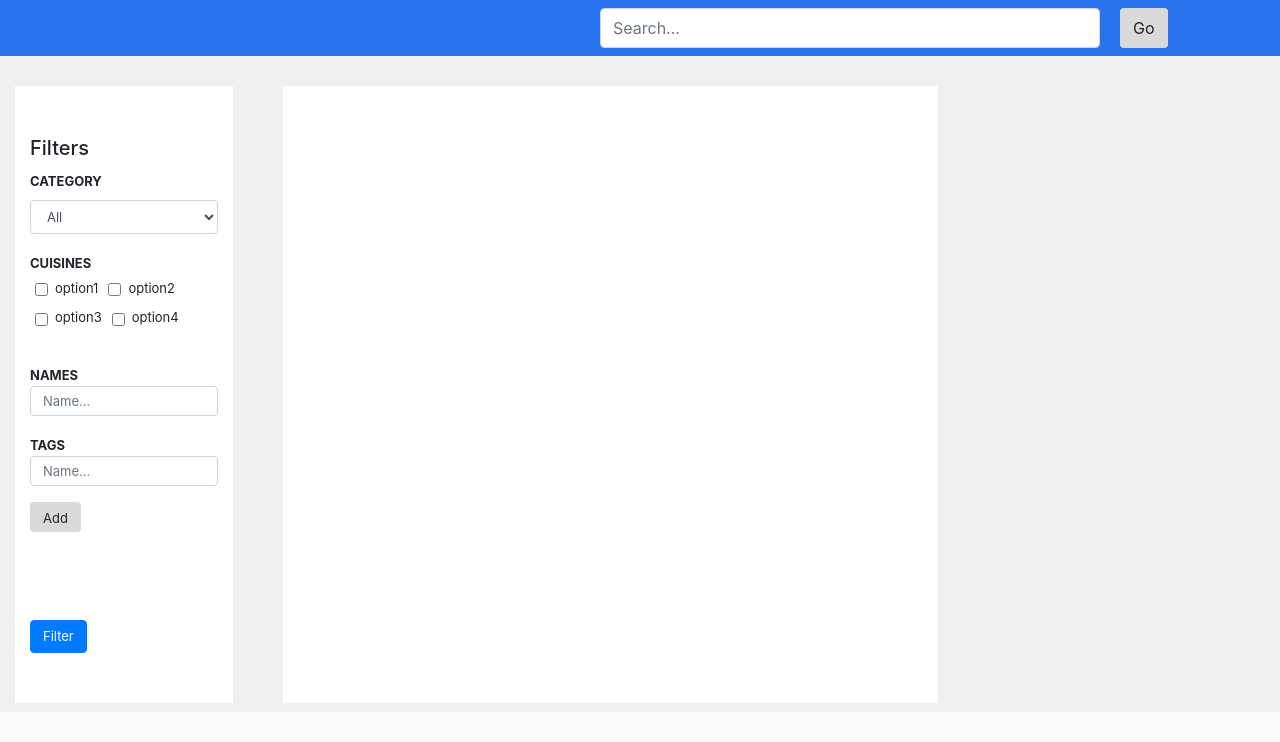
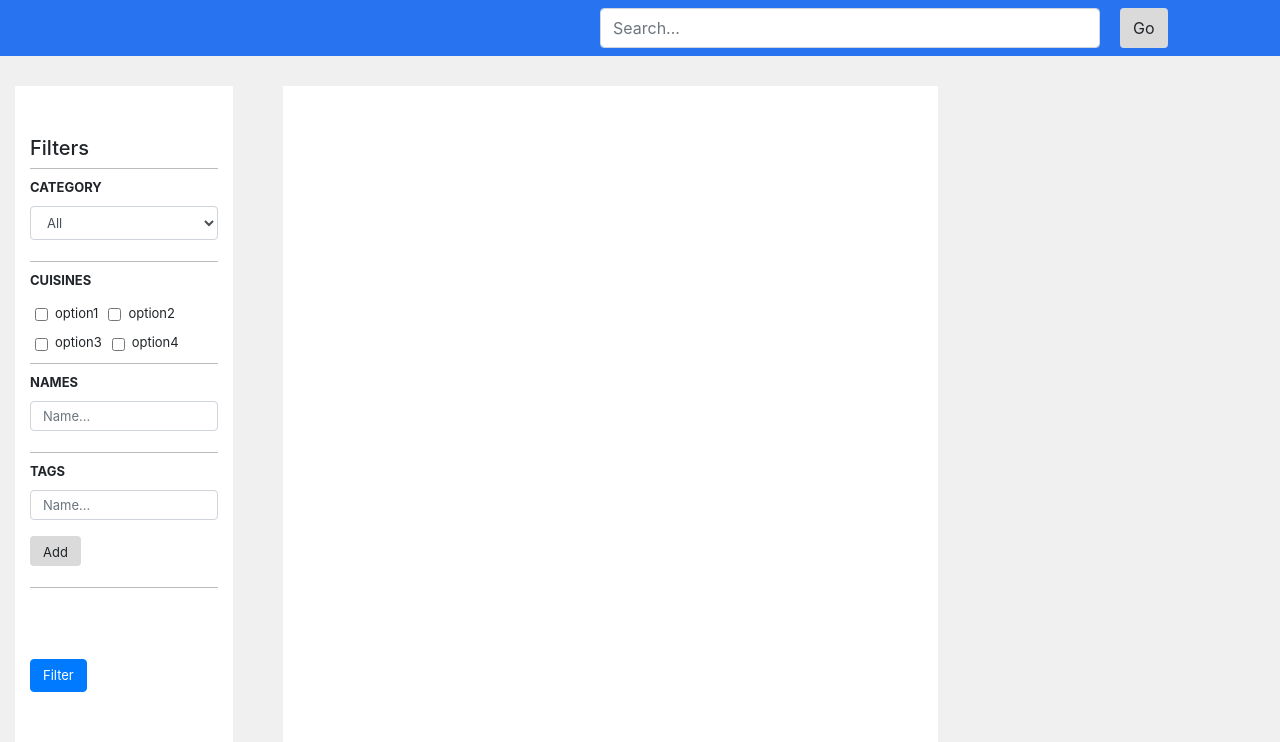
Before and after one commit to kankits/Not-Random, a Flask app: page /places in a window 1280 px wide. Shown: the part 88-830 px from the top of the page. Before the commit the page ends 741 px from the top, so only its background shows below. Run offline with Flask 3, Linux system fonts and the light colour scheme; some libraries are stand-ins or nearby versions.

Commit message:
ui changes

```diff
--- a/app.py
+++ b/app.py
@@ -74,7 +74,7 @@ def get_candidate_values_route():
 
 # Temporary Users table
 
-Users = {}
+Users = {"admin": "admin"}
 
 @app.route('/login', methods=['GET', 'POST'])
 def login():
--- a/static/style.css
+++ b/static/style.css
@@ -257,3 +257,13 @@ a:hover {
   border-radius: 5px;
   color: #ffffff;
 }
+
+.filter-element {
+  border-top: 1px solid #bbb;
+  border-bottom: 1px solid #bbb;
+  border-radius: 0px;
+  margin-bottom: -1px;
+  padding-top: 5px;
+  padding-bottom: 5px;
+  overflow-y: auto;
+}
--- a/template/places.html
+++ b/template/places.html
@@ -23,8 +23,8 @@
 
             <!-- drop down filter -->
             <div class="filter-element">
+              <label for="category"><b style="font-size:13px;">CATEGORY</b></label>
               <div class="form-group">
-                <label for="category"><b style="font-size:13px;">CATEGORY</b></label>
                 <select class="form-control" id="category" style="font-size:13px;">
 
                   <script>
@@ -41,8 +41,8 @@
 
             <!-- checkbox filter -->
             <div class="filter-element">
+              <label for="category"><b style="font-size:13px;">CUISINES</b></label>
               <div class="form-group">
-                <b style="font-size:13px;">CUISINES</b></label>
                 <ul>
 
                 <script>
@@ -61,12 +61,10 @@
               </div>
             </div>
 
-            <br><br><br>
-
             <!-- search box filter -->
             <div class="filter-element">
+              <label for="category"><b style="font-size:13px;">NAMES</b></label>
               <div class="form-group search_box_filter">
-                <b style="font-size:13px;">NAMES</b></label>
                 <input type="text" style="font-size:13px;" class="form-control filter_search" name="search-filter-input" id="search-filter-input" placeholder="Name...">
                 <div class="search-results" id="search-filter-results" style="display: none;">
                     <ul></ul>
@@ -76,7 +74,7 @@
 
             <!-- search box add tags -->
             <div class="filter-element">
-              <b style="font-size:13px;">TAGS</b></label>
+              <label for="category"><b style="font-size:13px;">TAGS</b></label>
               <div class="tags_layout">
                 <div class="form-group search_box_tag_filter" id="search-box-tag-filter">
                   <input type="text" style="font-size:13px;" class="form-control tag_filter_search" name="search-tag-filter-input" id="search-tag-filter-input" placeholder="Name...">
@@ -114,10 +112,9 @@
 
             <!-- force filter button to next line -->
             <br><br><br>
-
-            <div style = "display:block;">
-              <button type="submit" class="btn btn-primary" style="font-size:13px;">Filter</button>
-            </div>
+              <div style = "display:block;">
+                <button type="submit" class="btn btn-primary" style="font-size:13px;">Filter</button>
+              </div>
           </form>
         </div>
         <div class="col-md-6 filter-results" id="filter-results">
```
